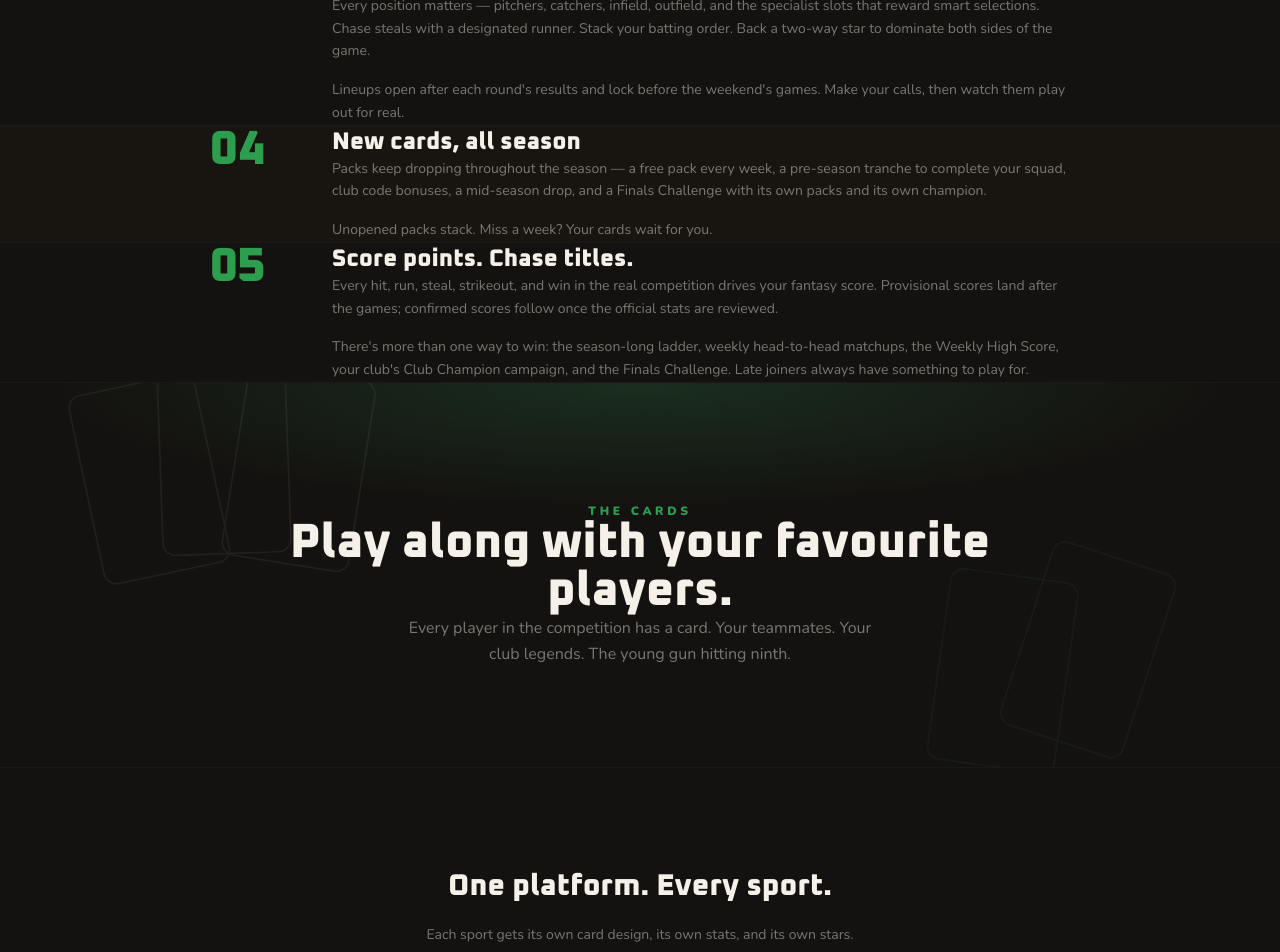
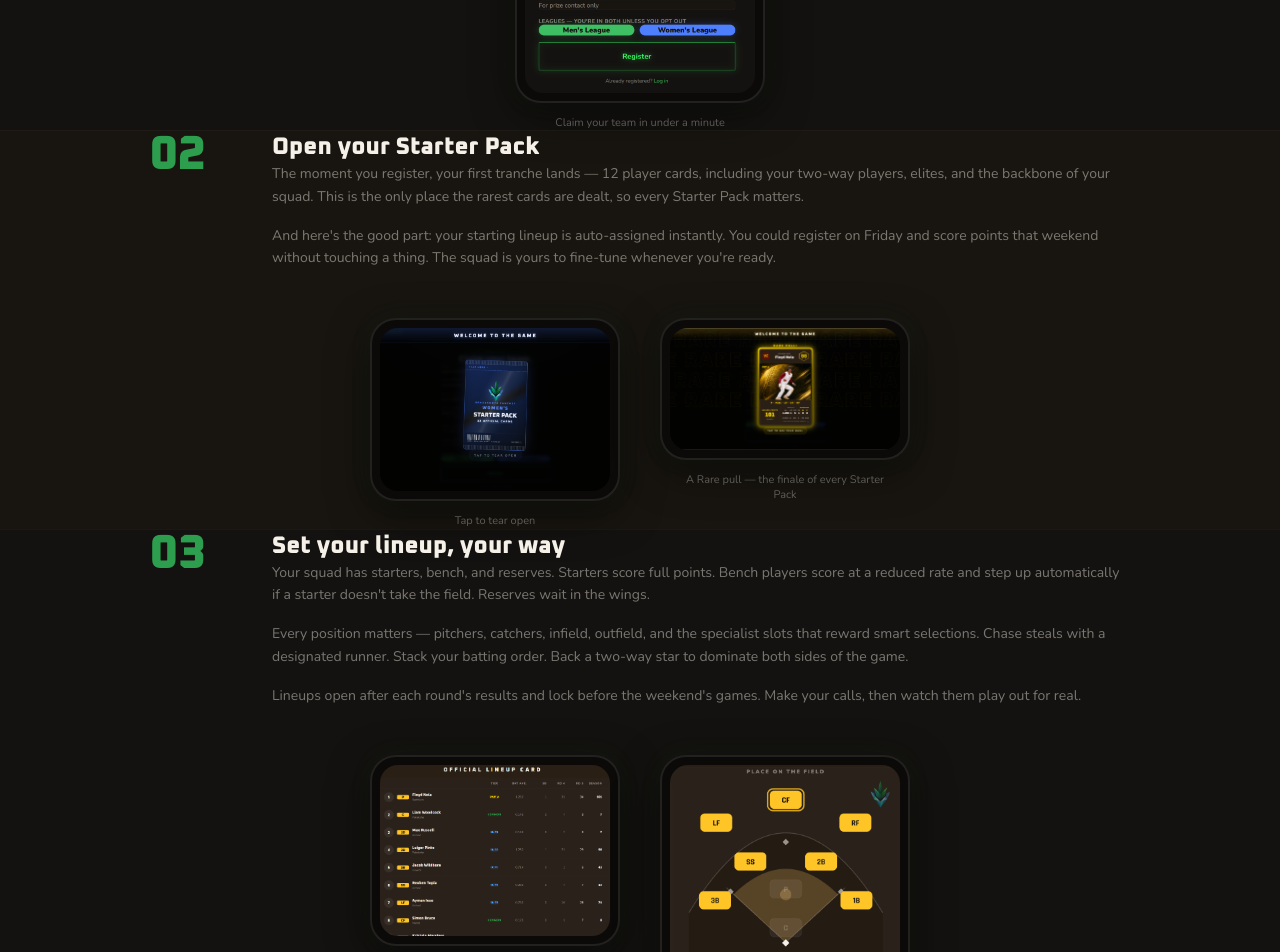
Before and after one commit to N8Nuks/grassrootsfantasy, a Next.js app: page /how in a window 1280 px wide. Shown: the part 720-1672 px from the top of the page. Built offline with nearby package versions, Linux system fonts and the light colour scheme; no server answers.

Commit message:
How to Play: real screenshots in phone frames through all five steps

```diff
--- a/app/how/page.tsx
+++ b/app/how/page.tsx
@@ -53,13 +53,18 @@ const anatomy = [
   { t: 'Award recognition', d: "Season awards build a card's story — and its value." },
 ]
 
-const steps = [
+type Shot = { src: string; alt: string; caption: string }
+
+const steps: { n: string; h: string; ps: string[]; shots: Shot[] }[] = [
   {
     n: '01',
     h: 'Register your team',
     ps: [
       'Sign up online with your email and a team name. If you play in the competition, your access comes bundled with your Association registration. Everyone else — supporters, family, mates — registers free on the spot.',
       'Got a club code from your Team Manager or Club? Enter it at signup — it locks in your club allegiance for the Club Champion race and earns you a bonus pack.',
+    ],
+    shots: [
+      { src: '/how-register.png', alt: 'Registration form', caption: 'Claim your team in under a minute' },
     ],
   },
   {
@@ -68,6 +73,10 @@ const steps = [
     ps: [
       'The moment you register, your first tranche lands — 12 player cards, including your two-way players, elites, and the backbone of your squad. This is the only place the rarest cards are dealt, so every Starter Pack matters.',
       "And here's the good part: your starting lineup is auto-assigned instantly. You could register on Friday and score points that weekend without touching a thing. The squad is yours to fine-tune whenever you're ready.",
+    ],
+    shots: [
+      { src: '/how-starter-women.png', alt: 'Starter Pack ready to tear open', caption: 'Tap to tear open' },
+      { src: '/how-card-front-rare-floyd.png', alt: 'A revealed Rare card', caption: 'A Rare pull — the finale of every Starter Pack' },
     ],
   },
   {
@@ -78,6 +87,10 @@ const steps = [
       'Every position matters — pitchers, catchers, infield, outfield, and the specialist slots that reward smart selections. Chase steals with a designated runner. Stack your batting order. Back a two-way star to dominate both sides of the game.',
       "Lineups open after each round's results and lock before the weekend's games. Make your calls, then watch them play out for real.",
     ],
+    shots: [
+      { src: '/how-lineup.png', alt: 'The Official Lineup Card', caption: 'Your Official Lineup Card — drag to set the batting order' },
+      { src: '/how-picker.png', alt: 'Placing a player on the field', caption: 'Tap a player, place them on the field' },
+    ],
   },
   {
     n: '04',
@@ -86,6 +99,10 @@ const steps = [
       'Packs keep dropping throughout the season — a free pack every week, a pre-season tranche to complete your squad, club code bonuses, a mid-season drop, and a Finals Challenge with its own packs and its own champion.',
       'Unopened packs stack. Miss a week? Your cards wait for you.',
     ],
+    shots: [
+      { src: '/how-preseason-pack.png', alt: 'Pre-Season Pack', caption: 'The Pre-Season Pack completes your 20-card squad' },
+      { src: '/how-weekly-pack.png', alt: 'Weekly free pack', caption: 'A free pack, every week' },
+    ],
   },
   {
     n: '05',
@@ -93,6 +110,9 @@ const steps = [
     ps: [
       'Every hit, run, steal, strikeout, and win in the real competition drives your fantasy score. Provisional scores land after the games; confirmed scores follow once the official stats are reviewed.',
       "There's more than one way to win: the season-long ladder, weekly head-to-head matchups, the Weekly High Score, your club's Club Champion campaign, and the Finals Challenge. Late joiners always have something to play for.",
+    ],
+    shots: [
+      { src: '/how-ladder.png', alt: 'The season ladder', caption: 'The ladder — every team, every round' },
     ],
   },
 ]
@@ -167,6 +187,28 @@ const groups = [
   },
 ]
 
+// Phone-framed screenshot
+function PhoneShot({ shot }: { shot: Shot }) {
+  return (
+    <figure className="flex flex-col items-center" style={{ maxWidth: '250px' }}>
+      <div className="rounded-[26px] overflow-hidden w-full" style={{
+        border: '2px solid #ffffff18',
+        background: '#0B0A08',
+        padding: '8px',
+        boxShadow: '0 12px 40px #00000080, 0 0 24px #2D9E4E10',
+      }}>
+        <div className="rounded-[18px] overflow-hidden">
+          {/* eslint-disable-next-line @next/next/no-img-element */}
+          <img src={shot.src} alt={shot.alt} className="w-full h-auto block" />
+        </div>
+      </div>
+      <figcaption className="text-[11px] text-center leading-snug" style={{ color: '#F5F1E855', marginTop: '12px', maxWidth: '220px' }}>
+        {shot.caption}
+      </figcaption>
+    </figure>
+  )
+}
+
 export default function How() {
   return (
     <main className="min-h-screen" style={{ background: '#141210' }}>
@@ -202,10 +244,11 @@ export default function How() {
         </div>
       </section>
 
-      {/* Steps */}
+      {/* Steps — text + real screenshots */}
       {steps.map((s, i) => (
         <section key={s.n} className="py-20 px-6 sm:px-12" style={{ background: i % 2 === 1 ? '#181510' : 'transparent', borderTop: '1px solid #ffffff08' }}>
-          <div className="grid sm:grid-cols-[90px_1fr] gap-8 items-start px-6" style={{ maxWidth: "860px", marginLeft: "auto", marginRight: "auto" }}>
+          <div style={{ maxWidth: "980px", marginLeft: "auto", marginRight: "auto" }}>
+            <div className="grid sm:grid-cols-[90px_1fr] gap-8 items-start px-6">
               <div className="text-5xl font-black" style={{ color: '#2D9E4E', fontFamily: 'var(--font-heading)' }}>{s.n}</div>
               <div>
                 <h2 className="text-2xl font-black text-[#F5F1E8] mb-4" style={{ fontFamily: 'var(--font-heading)' }}>{s.h}</h2>
@@ -213,6 +256,12 @@ export default function How() {
                   <p key={j} className="text-sm text-[#F5F1E8]/45 leading-relaxed" style={{ marginBottom: j < s.ps.length - 1 ? '16px' : '0' }}>{p}</p>
                 ))}
               </div>
+            </div>
+            {s.shots.length > 0 && (
+              <div className="flex flex-wrap justify-center items-start gap-10" style={{ marginTop: '48px' }}>
+                {s.shots.map(shot => <PhoneShot key={shot.src} shot={shot} />)}
+              </div>
+            )}
           </div>
         </section>
       ))}
@@ -238,9 +287,12 @@ export default function How() {
           <h2 className="text-4xl sm:text-5xl font-black text-[#F5F1E8] mb-6" style={{ fontFamily: 'var(--font-heading)' }}>
             Play along with your favourite players.
           </h2>
-          <p className="text-sm sm:text-base text-[#F5F1E8]/45 leading-relaxed" style={{ maxWidth: "480px", marginLeft: "auto", marginRight: "auto" }}>
+          <p className="text-sm sm:text-base text-[#F5F1E8]/45 leading-relaxed" style={{ maxWidth: "480px", marginLeft: "auto", marginRight: "auto", marginBottom: "56px" }}>
             Every player in the competition has a card. Your teammates. Your club legends. The young gun hitting ninth.
           </p>
+          <div className="flex justify-center">
+            <PhoneShot shot={{ src: '/how-athlete-hall.png', alt: 'The Athlete Hall', caption: 'The Athlete Hall — every player, every club, waiting to be collected' }} />
+          </div>
         </div>
       </section>
 
@@ -304,7 +356,6 @@ export default function How() {
               </div>
             ))}
           </div>
-          <p className="text-xs text-[#F5F1E8]/30 text-center italic" style={{ marginTop: "64px" }}>Full card designs revealed at launch.</p>
         </div>
       </section>
 
```
Lines whose indentation alone changed are shown as unchanged.
